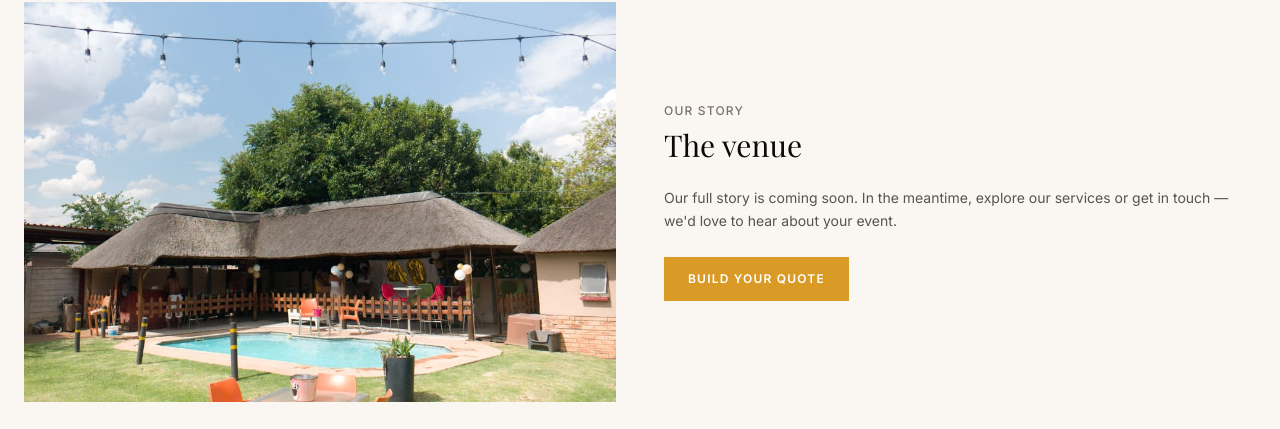
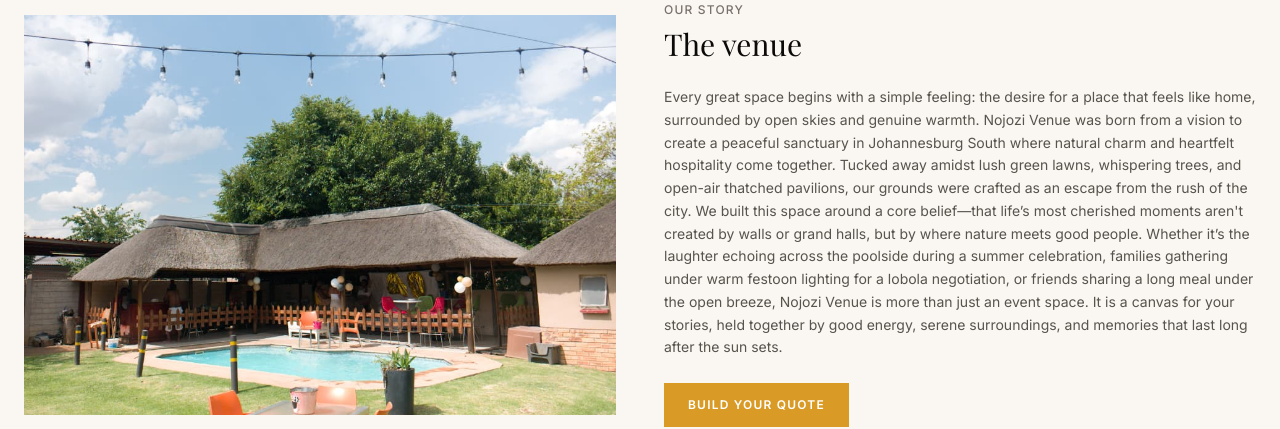
Before and after one commit to NgupsdeOps/nojozi-venue, a React (Vite) app: page /about in a window 1280 px wide. Shown: the part 429-858 px from the top of the page. Built offline with nearby package versions, Linux system fonts and the light colour scheme; no server answers; a web font is replaced by a local one.

Commit message:
Update About page story with 'Where nature meets good people' narrative

```diff
--- a/src/pages/About.tsx
+++ b/src/pages/About.tsx
@@ -26,7 +26,11 @@ export function About() {
           <p className="text-xs uppercase tracking-widest text-stone-500 mb-2 font-medium">OUR STORY</p>
           <h2 className="text-3xl font-serif mb-6 text-stone-950">The venue</h2>
           <p className="text-stone-600 text-sm leading-relaxed mb-6">
-            Our full story is coming soon. In the meantime, explore our services or get in touch — we'd love to hear about your event.
+            Every great space begins with a simple feeling: the desire for a place that feels like home, surrounded by open skies and genuine warmth. Nojozi Venue was born from a vision to create a peaceful sanctuary in Johannesburg South where natural charm and heartfelt hospitality come together.
+
+Tucked away amidst lush green lawns, whispering trees, and open-air thatched pavilions, our grounds were crafted as an escape from the rush of the city. We built this space around a core belief—that life’s most cherished moments aren't created by walls or grand halls, but by where nature meets good people.
+
+Whether it’s the laughter echoing across the poolside during a summer celebration, families gathering under warm festoon lighting for a lobola negotiation, or friends sharing a long meal under the open breeze, Nojozi Venue is more than just an event space. It is a canvas for your stories, held together by good energy, serene surroundings, and memories that last long after the sun sets.
           </p>
           <Link to="/quote" className="bg-[#D99B26] text-white text-xs uppercase tracking-widest font-semibold px-6 py-3.5 hover:bg-[#b8821d] transition inline-block">
             BUILD YOUR QUOTE
```
